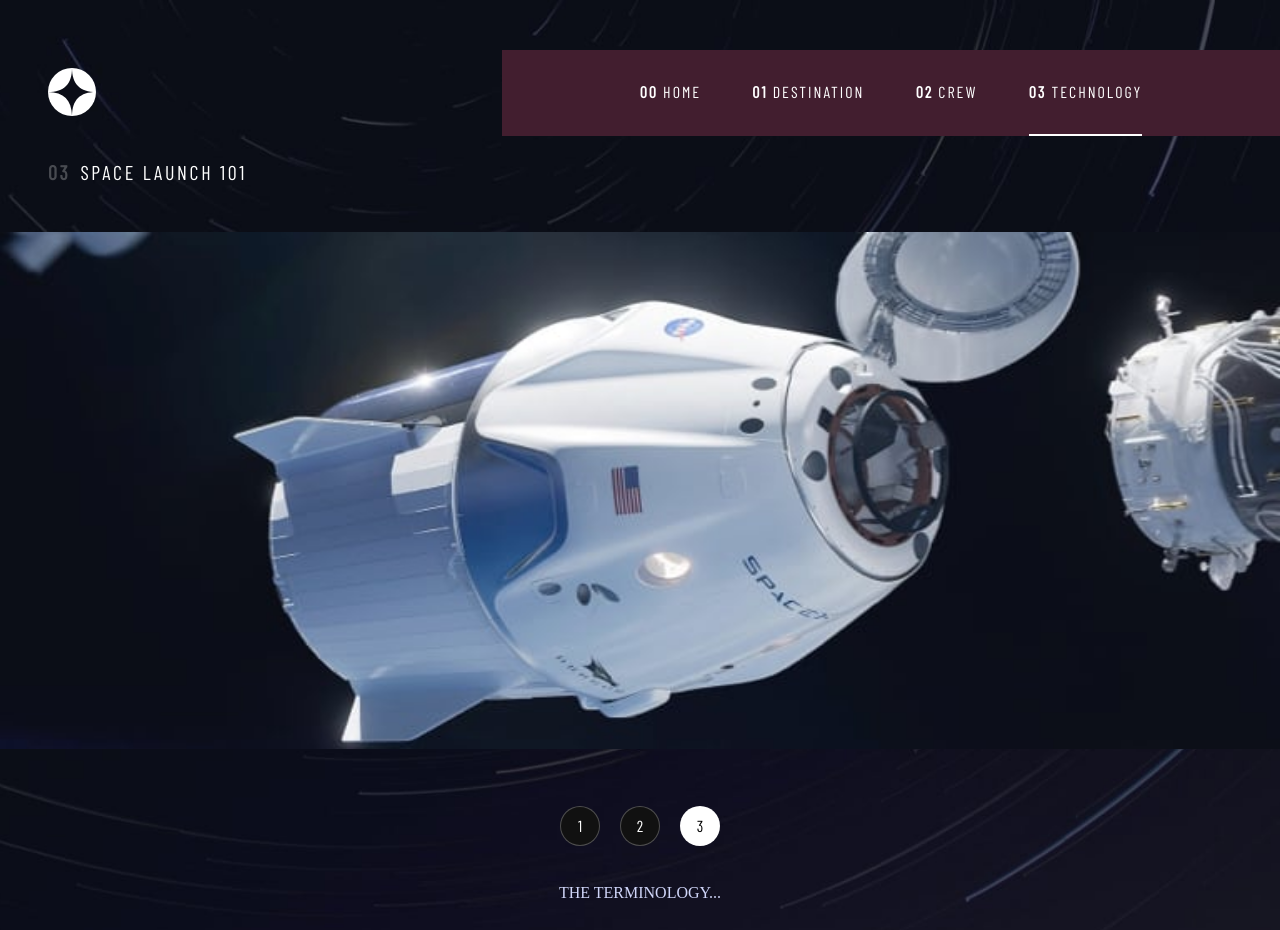
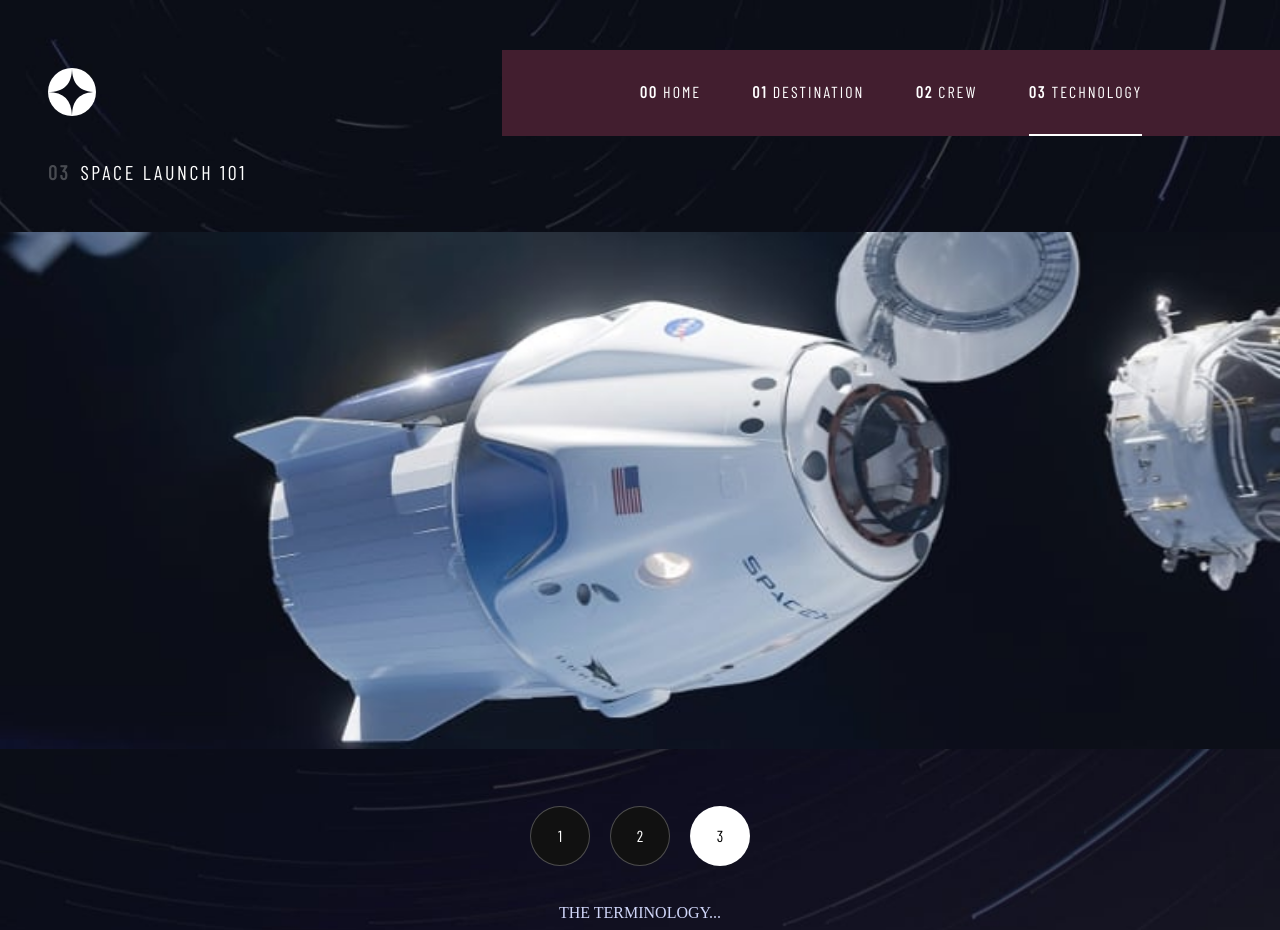
Before and after one commit to Mankind71/frontend-mentor-space-tourism, a React (Vite) app: page /technology in a window 1280 px wide. Shown: the top 930 px of the page. Built offline with nearby package versions, Linux system fonts and the light colour scheme; a web font is replaced by a local one.

Commit message:
styling for technology tablet

```diff
--- a/src/pages/Technology.module.css
+++ b/src/pages/Technology.module.css
@@ -30,7 +30,7 @@
   font-size: 16px;
   color: rgb(255, 255, 255);
 }
-.carouselBtn:hover{
+.carouselBtn:hover {
   border: solid 1px rgba(255, 255, 255, 1);
 }
 .active {
@@ -55,6 +55,10 @@
   .bgTech {
     background-image: url("/src//assets/technology/background-technology-tablet.jpg");
   }
+  .carouselBtn {
+    height: 60px;
+    width: 60px;
+  }
 }
 
 @media only screen and (min-width: 992px) {
```
